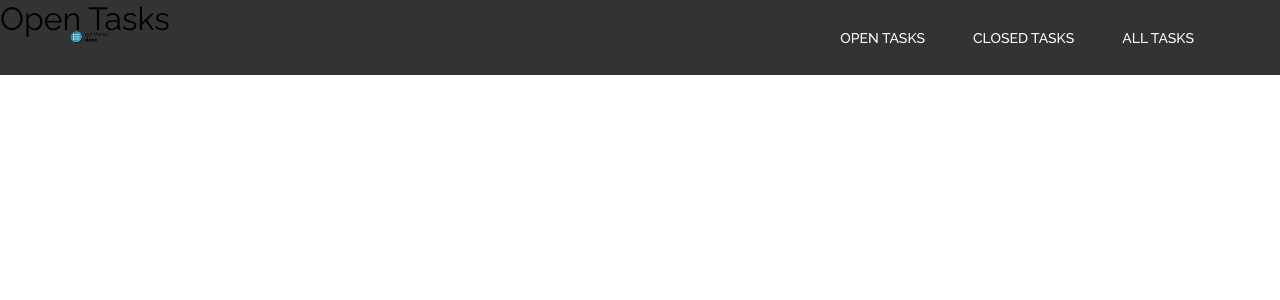
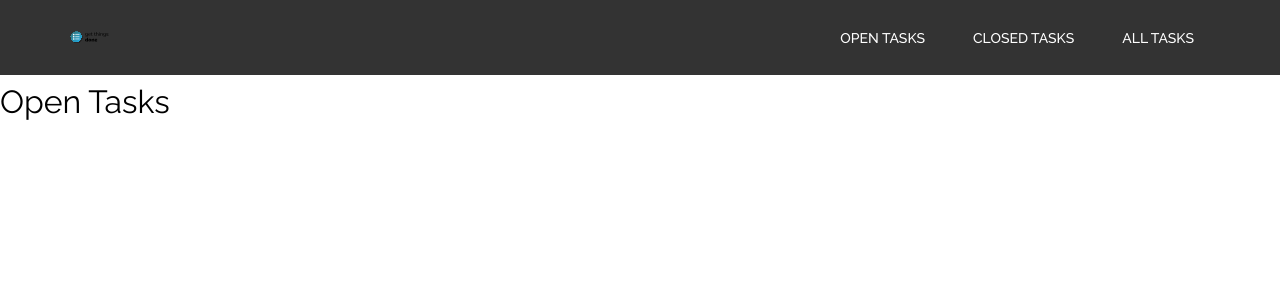
Before and after one commit to fahrican/get-things-done-web, a Vue app: page /open-tasks in a window 1280 px wide. Shown: the top 300 px of the page. Built offline with nearby package versions, Linux system fonts and the light colour scheme; no server answers.

Commit message:
Fix floating nav bar.

```diff
--- a/src/components/NavigationComponent.vue
+++ b/src/components/NavigationComponent.vue
@@ -83,9 +83,9 @@ header {
   background-color: rgba(0, 0, 0, 0.8);
   z-index: 99;
   width: 100%;
-  position: fixed;
   transition: 0.5s ease all;
   color: white;
+  margin-bottom: 0.5rem;
 
   nav {
     position: relative;
```
